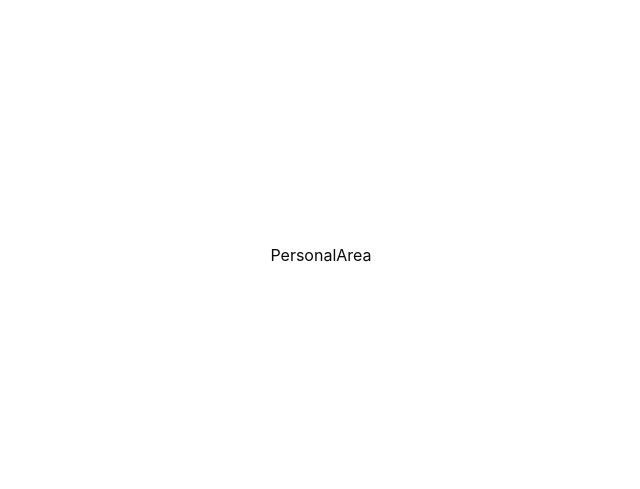
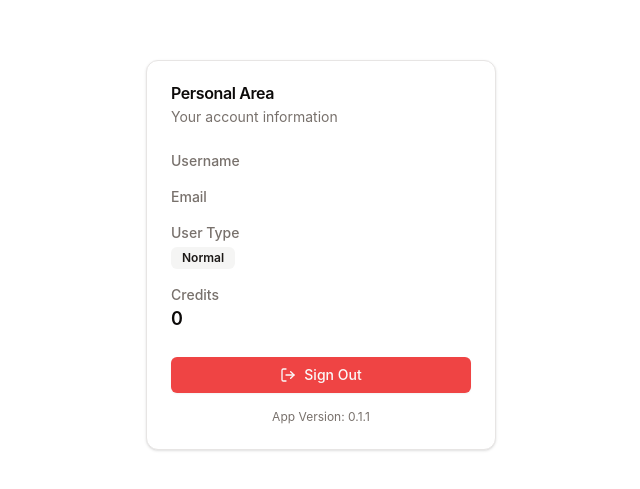
Before and after one commit to davide97g/spike-time, a React (Vite) app: page /me in a window 1280 px wide. Shown: the part 135-624 px from the top of the page, without its empty margins (319-959 px from the left). Built offline with nearby package versions, Linux system fonts and the light colour scheme; no server answers; the database is empty; sample sign-in values are in the browser's storage.

Commit message:
personal area page

```diff
--- /dev/null
+++ b/src/components/ui/badge.tsx
@@ -0,0 +1,36 @@
+import * as React from "react"
+import { cva, type VariantProps } from "class-variance-authority"
+
+import { cn } from "@/lib/utils"
+
+const badgeVariants = cva(
+  "inline-flex items-center rounded-md border px-2.5 py-0.5 text-xs font-semibold transition-colors focus:outline-none focus:ring-2 focus:ring-ring focus:ring-offset-2",
+  {
+    variants: {
+      variant: {
+        default:
+          "border-transparent bg-primary text-primary-foreground shadow hover:bg-primary/80",
+        secondary:
+          "border-transparent bg-secondary text-secondary-foreground hover:bg-secondary/80",
+        destructive:
+          "border-transparent bg-destructive text-destructive-foreground shadow hover:bg-destructive/80",
+        outline: "text-foreground",
+      },
+    },
+    defaultVariants: {
+      variant: "default",
+    },
+  }
+)
+
+export interface BadgeProps
+  extends React.HTMLAttributes<HTMLDivElement>,
+    VariantProps<typeof badgeVariants> {}
+
+function Badge({ className, variant, ...props }: BadgeProps) {
+  return (
+    <div className={cn(badgeVariants({ variant }), className)} {...props} />
+  )
+}
+
+export { Badge, badgeVariants }
--- /dev/null
+++ b/src/pages/PersonalArea/PersonalArea.tsx
@@ -0,0 +1,67 @@
+import { Badge } from "@/components/ui/badge";
+import { Button } from "@/components/ui/button";
+import {
+  Card,
+  CardContent,
+  CardDescription,
+  CardFooter,
+  CardHeader,
+  CardTitle,
+} from "@/components/ui/card";
+import { useAuth } from "@/hooks/useAuth";
+import { AUTH } from "@/services/auth";
+import { LogOut } from "lucide-react";
+import packageJson from "../../../package.json";
+
+export function PersonalArea() {
+  const { user, isAdmin } = useAuth();
+  const handleSignOut = () => AUTH.logout();
+
+  return (
+    <Card className="w-[350px] text-left">
+      <CardHeader>
+        <CardTitle>Personal Area</CardTitle>
+        <CardDescription>Your account information</CardDescription>
+      </CardHeader>
+      <CardContent>
+        <div className="space-y-4">
+          <div>
+            <p className="text-sm font-medium text-muted-foreground">
+              Username
+            </p>
+            <p className="text-lg font-semibold">{user?.displayName}</p>
+          </div>
+          <div>
+            <p className="text-sm font-medium text-muted-foreground">Email</p>
+            <p className="text-lg font-semibold">{user?.email}</p>
+          </div>
+          <div>
+            <p className="text-sm font-medium text-muted-foreground">
+              User Type
+            </p>
+            <Badge variant={isAdmin ? "default" : "secondary"} className="mt-1">
+              {" "}
+              {isAdmin ? "Admin" : "Normal"}
+            </Badge>
+          </div>
+          <div>
+            <p className="text-sm font-medium text-muted-foreground">Credits</p>
+            <p className="text-lg font-semibold">{user?.credits ?? 0}</p>
+          </div>
+        </div>
+      </CardContent>
+      <CardFooter className="flex flex-col items-stretch gap-4">
+        <Button
+          onClick={handleSignOut}
+          variant="destructive"
+          className="w-full"
+        >
+          <LogOut className="mr-2 h-4 w-4" /> Sign Out
+        </Button>
+        <p className="text-xs text-center text-muted-foreground">
+          App Version: {packageJson.version}
+        </p>
+      </CardFooter>
+    </Card>
+  );
+}
--- a/src/pages/PersonalArea/index.tsx
+++ b/src/pages/PersonalArea/index.tsx
@@ -1,7 +1,3 @@
-export default function PersonalArea() {
-  return (
-    <div>
-      <h1>PersonalArea</h1>
-    </div>
-  );
-}
+import { PersonalArea } from "./PersonalArea";
+
+export default PersonalArea;
```
